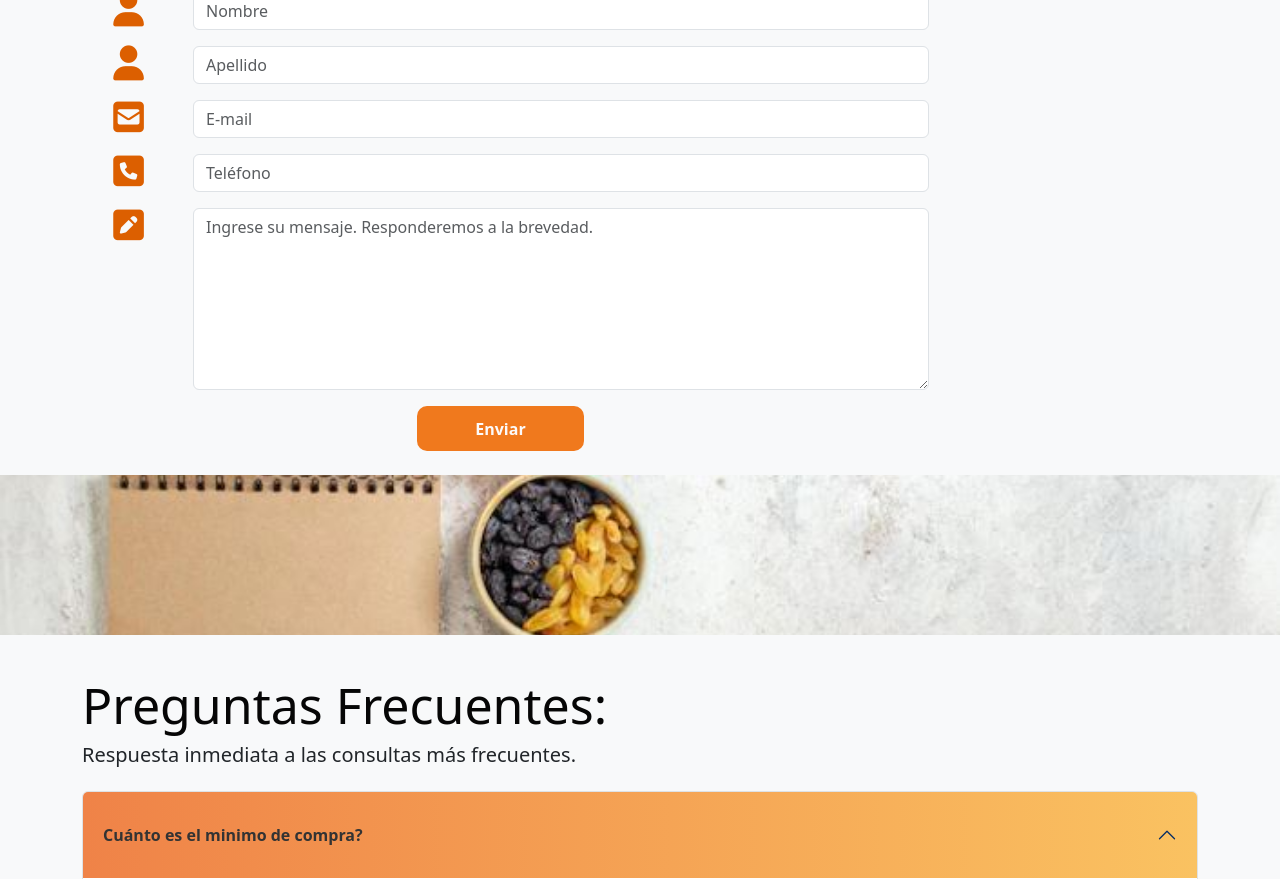
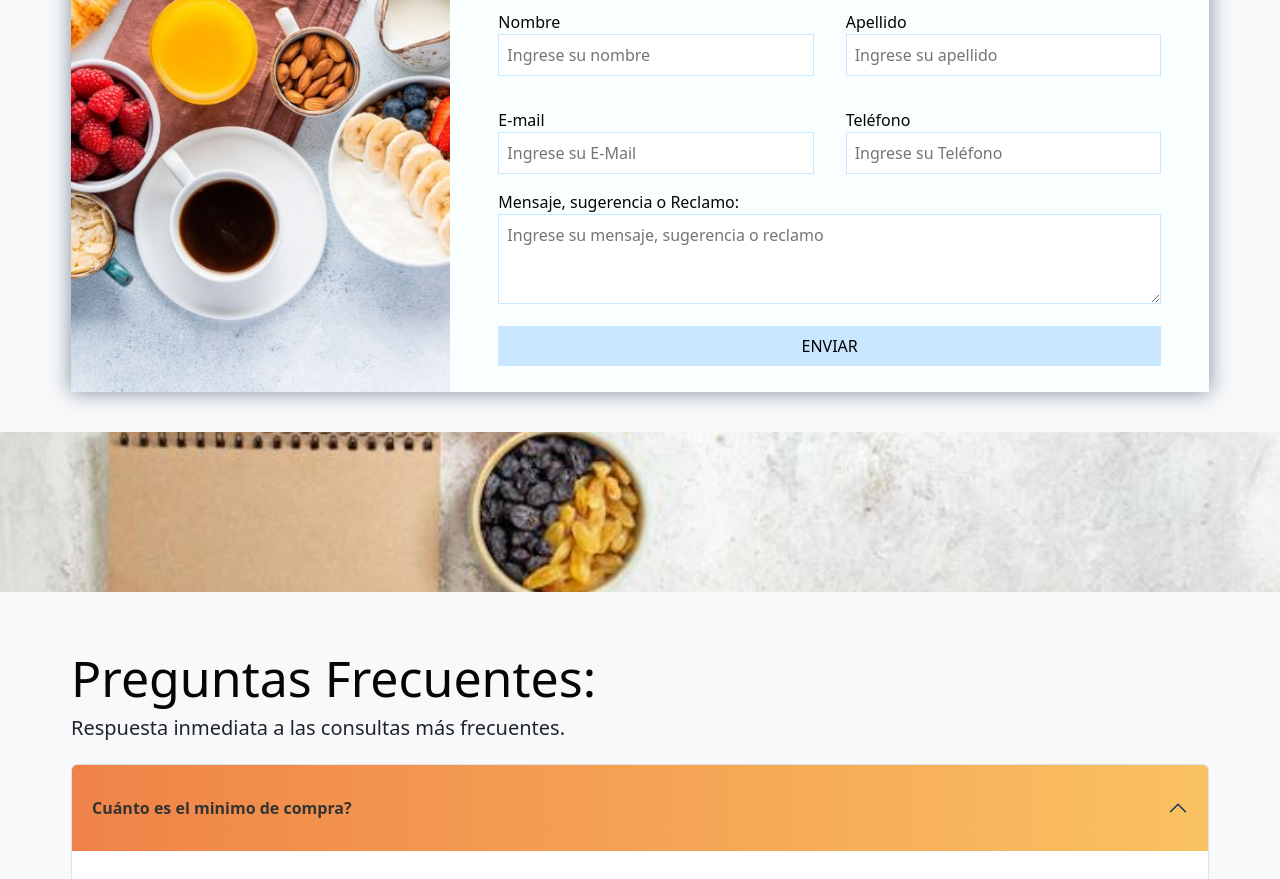
Before and after one commit to VanesaPorcelli/Pre-Entrega3_Porcelli, a website: page pages/contacto.html in a window 1280 px wide. Shown: the part 446-1325 px from the top of the page. Drawn offline with nearby package versions, Linux system fonts and the light colour scheme.

Commit message:
nuevo form-contactos

```diff
--- a/pages/contacto.html
+++ b/pages/contacto.html
@@ -70,76 +70,49 @@
         </div>
     </section>
     <!-- MAIN Y FOMRULARIO-->
-    <main class="main">
-        <section class="grilla__contacto">
-            <div class="grilla_contacto c1">
-                <section class="formulario ">
-                    <div class="container bg-light">
-                        <div class="row">
-                            <div class="col sm-12 col-md-12 col-lg-12">
-                                <div class="well well-sm">
-                                    <form action="" class="form-horizontal">
-                                        <fieldset>
-                                            <legend class="header__form">
-                                                <h2 class="h2_title pt-4 pb-4">Formulario de contacto</h2>
-                                            </legend>
-                                            <div class="form-group d-flex pb-3 ">
-                                                <span class="col-md-1 col-md-offset-2 text-center"><i
-                                                        class="fa fa-user icons"></i></span>
-                                                <div class="col-sm-10 col-md-8 col-lg-8 ps-2">
-                                                    <input id="fname" name="name" type="text" placeholder="Nombre"
-                                                        class="form-control">
-                                                </div>
-                                            </div>
-                                            <div class="form-group d-flex pb-3">
-                                                <span class="col-md-1 col-md-offset-2 text-center"><i
-                                                        class="fa fa-user icons"></i></span>
-                                                <div class="col-sm-10 col-md-8 col-lg-8 ps-2">
-                                                    <input id="lname" name="name" type="text" placeholder="Apellido"
-                                                        class="form-control">
-                                                </div>
-                                            </div>
-                                            <div class="form-group d-flex pb-3">
-                                                <span class="col-md-1 col-md-offset- text-center"><i
-                                                        class="fa-solid fa-square-envelope icons"></i></span>
-                                                <div class="col-sm-10 col-md-8 col-lg-8 ps-2">
-                                                    <input id="email" name="email" type="text" placeholder="E-mail"
-                                                        class="form-control">
-                                                </div>
-                                            </div>
-                                            <div class="form-group d-flex pb-3">
-                                                <span class="col-md-1 col-md-offset-2 text-center"><i
-                                                        class="fa fa-phone-square icons"></i></span>
-                                                <div class="col-sm-10 col-md-8 col-lg-8 ps-2">
-                                                    <input id="phone" name="phone" type="text" placeholder="Teléfono"
-                                                        class="form-control">
-                                                </div>
-                                            </div>
-                                            <div class="form-group d-flex pb-3">
-                                                <span class="col-md-1 col-md-offset-2 text-center"><i
-                                                        class="fa-solid fa-square-pen icons"></i></span>
-                                                <div class="col-sm-10 col-md-8 col-lg-8 ps-2">
-                                                    <textarea class="form-control" id="message" name="message"
-                                                        placeholder="Ingrese su mensaje. Responderemos a la brevedad."
-                                                        rows="7"></textarea>
-                                                </div>
-                                            </div>
-                                            <div class="container-button button-form w-75">
-                                                <button class="btn2 btn-outline-success" type="submit">Enviar</button>
-                                            </div>
-                                    </form>
-                                </div>
-                            </div>
-                            </fieldset>
-                            </form>
-                        </div>
-                    </div>
+
+    <div class="container pt-5">
+
+        <div class="wrapper">
+            <div class="company-info">
             </div>
+            <div class="contact">
+                <fieldset>
+                    <h2 class="h2_title text-start m-1"> Envianos tu mensaje:</h2>
+                </fieldset>
+                    <form>
+                        <p class="m-3">
+                            <label class="d-block">Nombre </label>
+                            <input type="text" name="name" placeholder="Ingrese su nombre">
+                        </p>
+                        <p class="m-3">
+                            <label class="d-block">Apellido</label>
+                            <input type="text" name="name" placeholder="Ingrese su apellido">
+                        </p>
+                        <p class="m-3">
+                            <label class="d-block">E-mail</label>
+                            <input type="email" name="email" placeholder="Ingrese su E-Mail">
+                        </p>
+                        <p class="m-3">
+                            <label class="d-block">Teléfono</label>
+                            <input type="text" name="phone" placeholder="Ingrese su Teléfono">
+                        </p>
+                        <p class="full ms-3 me-3 mt-0 mb-0">
+                            <label>Mensaje, sugerencia o Reclamo:</label>
+                            <textarea name="message" rows="3"
+                                placeholder="Ingrese su mensaje, sugerencia o reclamo"></textarea>
+                        </p>
+
+                        <p class="full m-3">
+                            <button>Enviar</button>
+                        </p>
+                    </form>
+
             </div>
-        </section>
         </div>
-        </section>
-    </main>
+    </div>
+
+
 
     <!-- FONDO FIJO -->
     <section class="fondo-fijo mb-4 mt-4">
@@ -267,3 +240,35 @@
 </body>
 
 </html>
+
+
+
+
+
+
+
+
+
+
+
+
+
+
+
+
+
+
+
+
+
+
+
+
+
+<script src="https://cdn.jsdelivr.net/npm/bootstrap@5.3.0-alpha1/dist/js/bootstrap.bundle.min.js"
+    integrity="sha384-w76AqPfDkMBDXo30jS1Sgez6pr3x5MlQ1ZAGC+nuZB+EYdgRZgiwxhTBTkF7CXvN"
+    crossorigin="anonymous"></script>
+
+</body>
+
+</html>
--- a/scss/layout/_contacto.scss
+++ b/scss/layout/_contacto.scss
@@ -1,36 +1,86 @@
-/* * = CONTACTO- FORMULARIO*/
-.icons {
-    font-size: 35px;
-    color: $color-primary;
-}
-
-.form-group {
-    display: flex;
-    justify-content: left;
-    gap: 10px;
-}
-
-.container-button {
-    width: 40%;
-    display: flex;
-    justify-content: center;
-}
-
-.btn2 {
-    @include tamanio(45px,20%);
-    border: none;
-    background-color: $color-background;
-    color: $color-background-btn;
-    font-weight: 700;
-    border-radius: 10px;
-}
-
-.btn2:hover {
-    box-shadow: 1px 1px 1px 1px $color-box-shadow;
-}
-
+/* * = CONTACTO- PREGUNTAS FRECUENTES*/
 .accordion-button:not(.collapsed) {
     background-image: linear-gradient(90deg, $color-gradient1  0%, $color-gradient2 100%);
     color: $color-text-shadow;
     box-shadow: none;
 }
+
+
+
+/* * = CONTACTO- FORMULARIO*/
+.container {
+    max-width: 1170px;
+    margin: auto;
+    padding: 1em;
+        .company-info    {
+            background:$color-background-body;
+            background-image: url(../assets/fondo_contacto2.jpg);
+            background-position:center;
+            background-repeat:no-repeat;
+            background-size: cover;
+        }
+        .contact {
+            background: #F9FEFF;
+            padding-top: 10px;
+            padding-bottom: 10px;
+        }
+    }
+
+
+.wrapper {
+    box-shadow: 0 0 20px 0 rgba(72, 94, 116, 0.7);
+    & > *{
+        padding: 1em;
+    }
+}
+
+
+
+
+/* FORM STYLES */
+
+.contact form{
+    display: grid;
+    grid-template-columns: 1fr 1fr;
+    grid-gap: 0px;
+}
+
+.contact form .full {
+    grid-column: 1 / 3;
+}
+
+.contact form button, .contact form input, .contact form textarea {
+    width: 100%;
+    padding: 8px;
+    border: 1px solid #C9E6FF;
+}
+
+.contact form button {
+    background: #c9e6ff;
+    border: 0;
+    text-transform: uppercase;
+    &:hover{
+        background: #92BDE7;
+        color: white;
+        outline: 0;
+        transition: background-color 2s ease-out;
+    }
+}
+
+
+
+/* LARGE SCREENS */
+@media(min-width: 700px) {
+    .wrapper{
+        display: grid;
+        grid-template-columns: 1fr 2fr;
+    }
+
+    .wrapper > *{
+        padding: 2em;
+    }
+
+    .company-info h3, .company-info ul, .brand {
+        text-align: left;
+    }
+}
```
Also changed, not shown: assets/atencion.JPG (added), assets/atencion1.JPG (added), assets/atencion1.png (added), assets/atencion2.JPG (added), assets/fondo_contacto.JPG (added), assets/fondo_contacto1.JPG (added), assets/fondo_contacto2.JPG (added), assets/fondo_contacto3.png (added), css/style.css.
